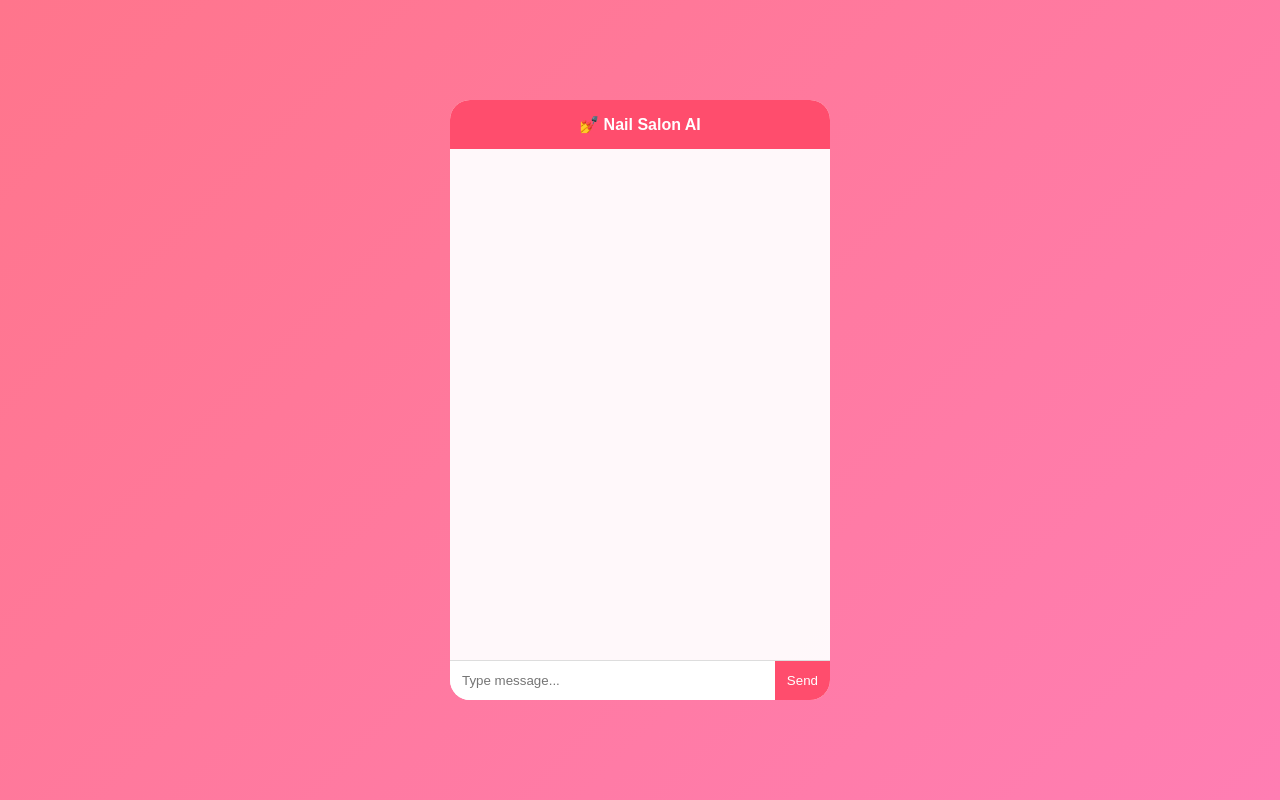
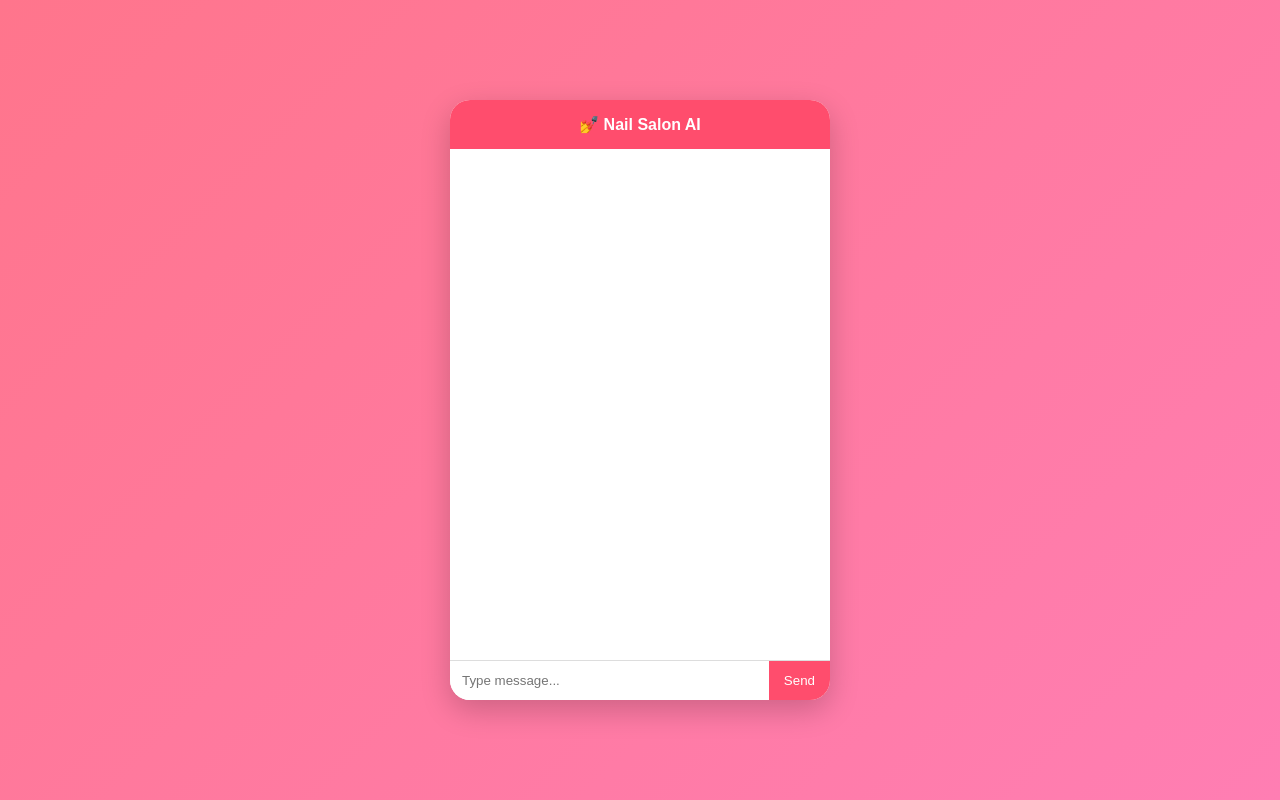
Before and after one commit to 08081121/nail-salon-demo, a Flask app: page / in a window 1280 px wide. Run offline with Flask 3, Linux system fonts and the light colour scheme.

Commit message:
index.html

```diff
--- a/templates/index.html
+++ b/templates/index.html
@@ -15,19 +15,18 @@ body {
     height: 100vh;
 }
 
-/* container */
 .chat-container {
     width: 380px;
     height: 600px;
-    background: rgba(255,255,255,0.95);
+    background: white;
     border-radius: 20px;
     display: flex;
     flex-direction: column;
     overflow: hidden;
+    box-shadow: 0 10px 30px rgba(0,0,0,0.2);
 }
 
-/* header */
-.chat-header {
+.header {
     background: #ff4d6d;
     color: white;
     padding: 15px;
@@ -35,20 +34,18 @@ body {
     font-weight: bold;
 }
 
-/* chat box */
 .chat-box {
     flex: 1;
     padding: 10px;
     overflow-y: auto;
 }
 
-/* message */
-.message {
+.msg {
+    margin: 8px 0;
     display: flex;
-    margin: 10px 0;
 }
 
-.message.user {
+.msg.user {
     justify-content: flex-end;
 }
 
@@ -67,29 +64,22 @@ body {
     background: #eee;
 }
 
-/* typing */
-.typing {
-    font-size: 12px;
-    color: gray;
-}
-
-/* input */
-.chat-input {
+.input-box {
     display: flex;
     border-top: 1px solid #ddd;
 }
 
-.chat-input input {
+input {
     flex: 1;
+    padding: 12px;
     border: none;
-    padding: 12px;
 }
 
-.chat-input button {
+button {
     background: #ff4d6d;
     color: white;
     border: none;
-    padding: 12px;
+    padding: 12px 15px;
 }
 </style>
 </head>
@@ -97,60 +87,39 @@ body {
 <body>
 
 <div class="chat-container">
-    <div class="chat-header">💅 Nail Salon AI</div>
+    <div class="header">💅 Nail Salon AI</div>
 
-    <div id="chatBox" class="chat-box"></div>
+    <div id="chat" class="chat-box"></div>
 
-    <div class="chat-input">
+    <div class="input-box">
         <input id="msg" placeholder="Type message...">
         <button onclick="send()">Send</button>
     </div>
 </div>
 
 <script>
-function addMsg(text, type) {
-    const box = document.getElementById("chatBox");
+function add(text, type) {
+    const chat = document.getElementById("chat");
 
-    const msg = document.createElement("div");
-    msg.className = "message " + type;
+    const div = document.createElement("div");
+    div.className = "msg " + type;
 
     const bubble = document.createElement("div");
     bubble.className = "bubble";
     bubble.innerText = text;
 
-    msg.appendChild(bubble);
-    box.appendChild(msg);
+    div.appendChild(bubble);
+    chat.appendChild(div);
 
-    box.scrollTop = box.scrollHeight;
-}
-
-function typing() {
-    const box = document.getElementById("chatBox");
-
-    const t = document.createElement("div");
-    t.id = "typing";
-    t.className = "typing";
-    t.innerText = "Typing...";
-
-    box.appendChild(t);
-    box.scrollTop = box.scrollHeight;
-}
-
-function removeTyping() {
-    const t = document.getElementById("typing");
-    if (t) t.remove();
+    chat.scrollTop = chat.scrollHeight;
 }
 
 function send() {
     const input = document.getElementById("msg");
     const text = input.value;
-
     if (!text) return;
 
-    addMsg(text, "user");
-    input.value = "";
-
-    typing();
+    add(text, "user");
 
     fetch("/chat", {
         method: "POST",
@@ -159,13 +128,14 @@ function send() {
     })
     .then(res => res.json())
     .then(data => {
-        removeTyping();
-        addMsg(data.reply, "bot");
+        add(data.reply, "bot");
     });
+
+    input.value = "";
 }
 
 document.getElementById("msg").addEventListener("keypress", function(e){
-    if(e.key === "Enter") send();
+    if (e.key === "Enter") send();
 });
 </script>
 
```
